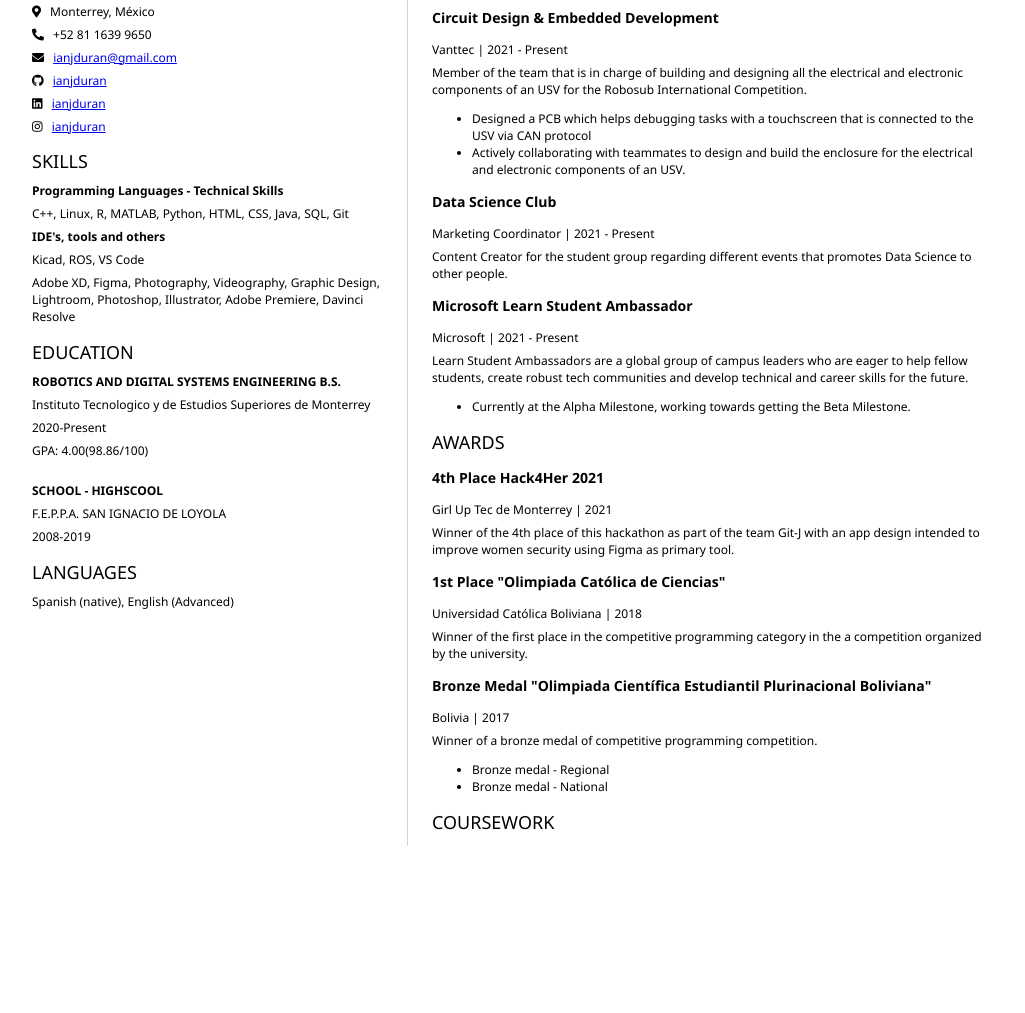
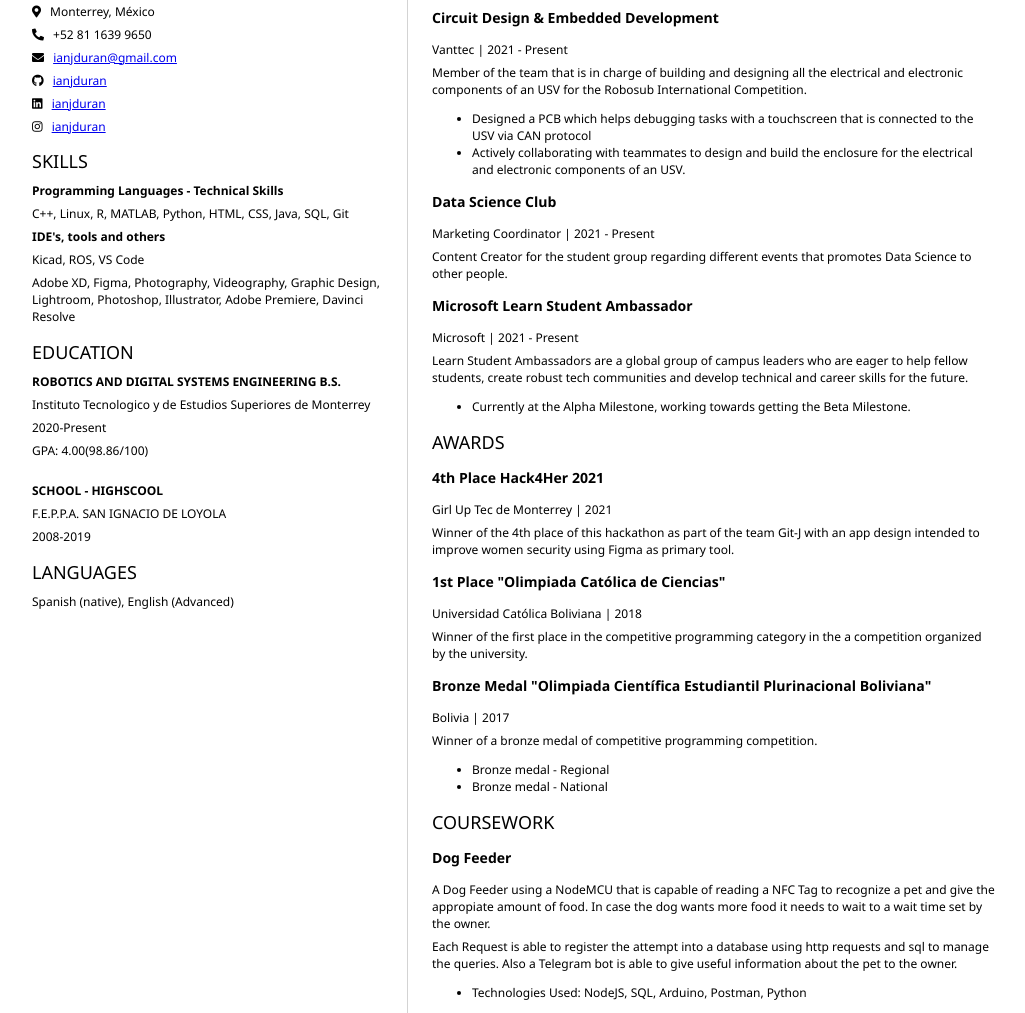
Before and after one commit to ianjduran/my-resume, a plain HTML site: page index.html in a window 1280 px wide. Shown: the part 183-1196 px from the top of the page, without its empty margins (132-1157 px from the left). Before the commit the page ends 1029 px from the top, so only its background shows below. Drawn offline with Linux system fonts and the light colour scheme.

Commit message:
Added Dog Feeder

```diff
--- a/index.html
+++ b/index.html
@@ -156,6 +156,16 @@
                 <section>
 
                     <h2>COURSEWORK</h2>
+                    <h3><b>Dog Feeder</b></h3>
+                        <p>
+                                A Dog Feeder using a NodeMCU that is capable of reading a NFC Tag to recognize a pet and give the appropiate amount of food. In case the dog wants more food it needs to wait to a wait time set by the owner.
+                        </p>
+                        <p>
+                            Each Request is able to register the attempt into a database using http requests and sql to manage the queries. Also a Telegram bot is able to give useful information about the pet to the owner.
+                        </p>
+                        <ul>
+                            <li>Technologies Used: NodeJS, SQL, Arduino, Postman, Python</li>
+                        </ul>
                 </section>
 			</article>
 		</main>
```
